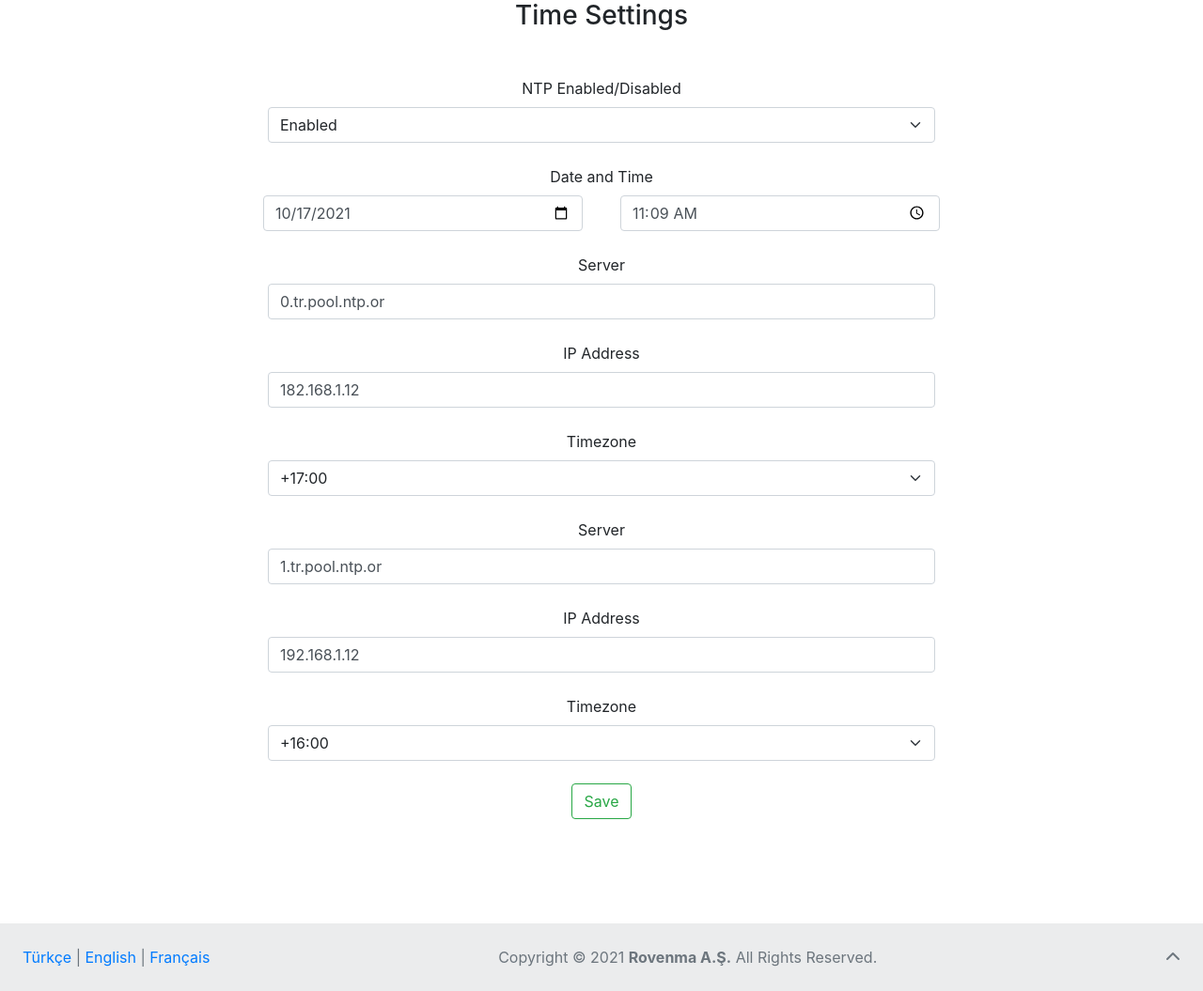
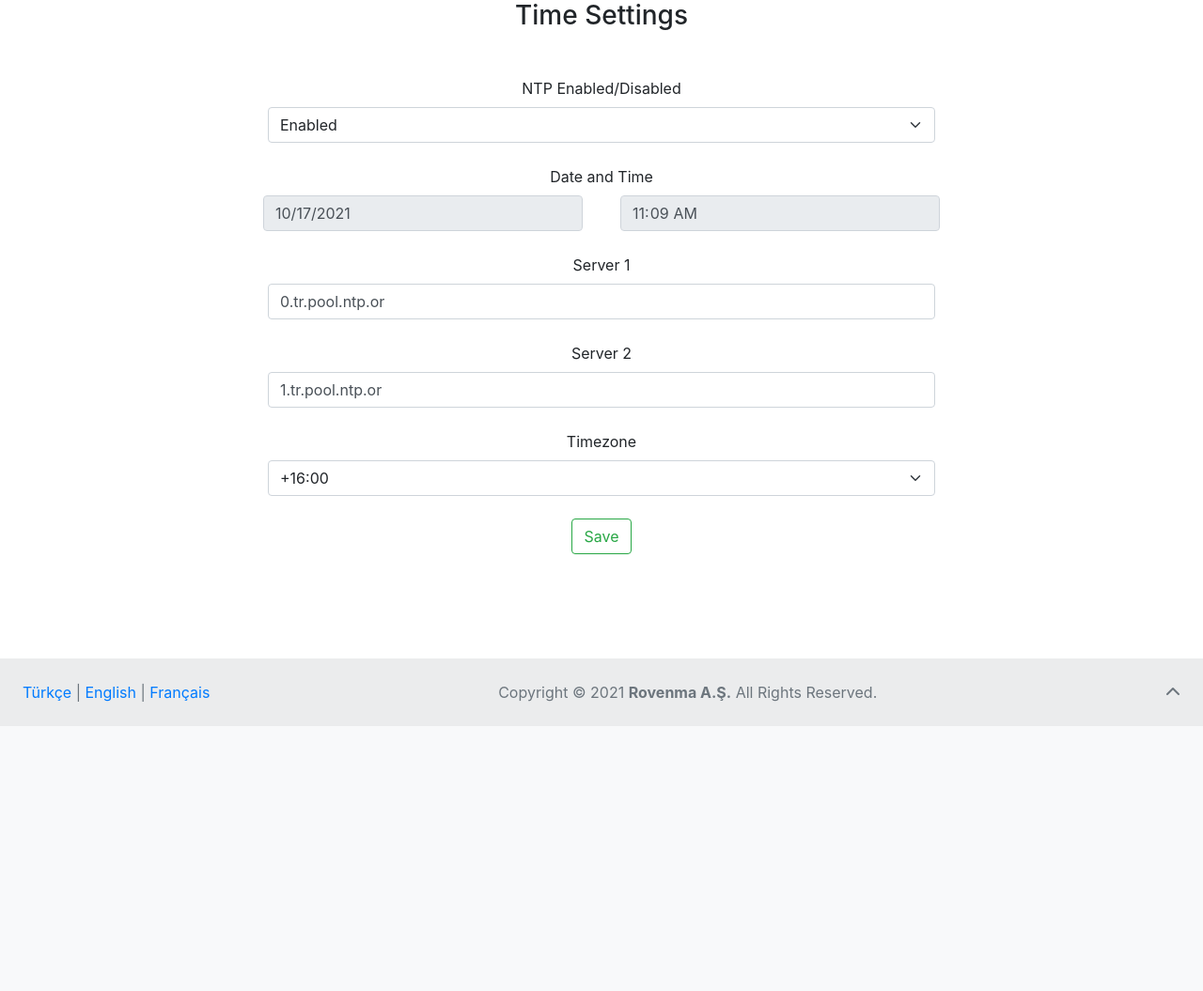
Before and after one commit to egepaksoy/rovenmawebportal, a Django app: page /time-settings/ in a window 1280 px wide. Shown: the part 128-1183 px from the top of the page at 94% size. After the commit the page ends 901 px from the top, so only its background shows below. Run offline with Django 3.2, Linux system fonts and the light colour scheme; a user stored in the database is signed in; data comes from the database, SQL or seed files in the repository; both versions use the stored data as it was after the commit; some libraries are stand-ins or nearby versions.

Commit message:
time settings view'i halloldu

```diff
--- a/settings/views.py
+++ b/settings/views.py
@@ -96,10 +96,7 @@ def time_settings_view(request):
             time_setting.time = request.POST.get("time")
             time_setting.date = request.POST.get("date")
             time_setting.server1 = request.POST.get("server1")
-            time_setting.ip_address1 = request.POST.get("ip_address1")
-            time_setting.timezone1 = request.POST.get("timezone1")
             time_setting.server2 = request.POST.get("server2")
-            time_setting.ip_address2 = request.POST.get("ip_address2")
             time_setting.timezone2 = request.POST.get("timezone2")
             time_setting.save()
             return redirect("time_settings")
@@ -124,7 +121,6 @@ def time_settings_view(request):
                 "time": hour+":"+minute,
                 "date": str(time_setting.date.year)+"-"+month+"-"+day
             }
-
             return render(request, "settings/time_settings.html", context=context)
     else:
         return redirect("login")
--- a/templates/settings/time_settings.html
+++ b/templates/settings/time_settings.html
@@ -46,39 +46,19 @@
         <div class="row mt-4" id="date_time">
             <label for="date_time" class="form-label">{{articles.date_time_field}}</label>
             <div class="col-4 left">
-              <input value="{{time_settings.date}}" class="form-control" type="date" name="date" id="date">
+              <input class="form-control " type="date" name="date" id="date">
             </div>
             <div class="col-4 right">
-              <input value="{{time_settings.time}}" class="form-control" type="time" name="time" id="time">
+              <input class="form-control" type="time" name="time" id="time">
             </div>
         </div>
         <div class="col-8 mt-4">
-          <label for="server1" class="form-label">{{articles.server_field}}</label>
+          <label for="server1" class="form-label">{{articles.server_field}} 1</label>
           <input class="form-control" value="{{time_settings.server1}}" type="text" name="server1" id="server1">
         </div>
         <div class="col-8 mt-4">
-          <label for="ip_address1" class="form-label">{{articles.ip_address}}</label>
-          <input class="form-control" value="{{time_settings.ip_address1}}" type="text" name="ip_address1" id="ip_address1">
-        </div>
-        <div class="col-8 mt-4">
-          <label for="timezone1" class="form-label">{{articles.timezone}}</label>
-          <select class="form-select" name="timezone1" id="timezone1">
-              {% for time in times %}
-              {% if time != 0 %}
-                <option value="{{time}}">+{{time}}:00</option>
-              {% else %}
-                <option value="{{time}}">{{time}}</option>
-              {% endif %}
-              {% endfor %}
-          </select>
-        </div>
-        <div class="col-8 mt-4">
-          <label for="server2" class="form-label">{{articles.server_field}}</label>
+          <label for="server2" class="form-label">{{articles.server_field}} 2</label>
           <input class="form-control" value="{{time_settings.server2}}" type="text" name="server2" id="server2">
-        </div>
-        <div class="col-8 mt-4">
-          <label for="ip_address2" class="form-label">{{articles.ip_address}}</label>
-          <input class="form-control" value="{{time_settings.ip_address2}}" type="text" name="ip_address2" id="ip_address2">
         </div>
         <div class="col-8 mt-4 mb-4">
           <label for="timezone2" class="form-label">{{articles.timezone}}</label>
@@ -97,9 +77,36 @@
 </div>
 
 <script>
-    document.getElementById("date").defaultValue = "{{date}}";
-    document.getElementById("time").defaultValue = "{{time}}";
-    document.getElementById('timezone1').getElementsByTagName('option')[{{time_settings.timezone1}}].selected = "selected"
+    const datefield = document.getElementById("date");
+    const timefield = document.getElementById("time");
+    const ntp_use = document.getElementById("ntp_use");
+    const server1 = document.getElementById('server1');
+    const server2 = document.getElementById('server2');
+
+    var date = "{{date}}";
+    var time = "{{time}}"
+
+    if (ntp_use.value === "True") {
+      datefield.readOnly = true;
+      timefield.readOnly = true;
+      datefield.defaultValue = "2021-10-17"
+      timefield.defaultValue = "11:09"
+
+    } else {
+      datefield.readOnly = false;
+      timefield.readOnly = false;
+      datefield.defaultValue = date;
+      timefield.defaultValue = time;
+    }
+
+    if (ntp_use.value === "True") {
+      server1.readOnly = false;
+      server2.readOnly = false;
+    } else {
+      server1.readOnly = true;
+      server2.readOnly = true;
+    }
+
     document.getElementById('timezone2').getElementsByTagName('option')[{{time_settings.timezone2}}].selected = "selected"
 </script>
 {% endblock body %}
```
Also changed, not shown: db.sqlite3.
